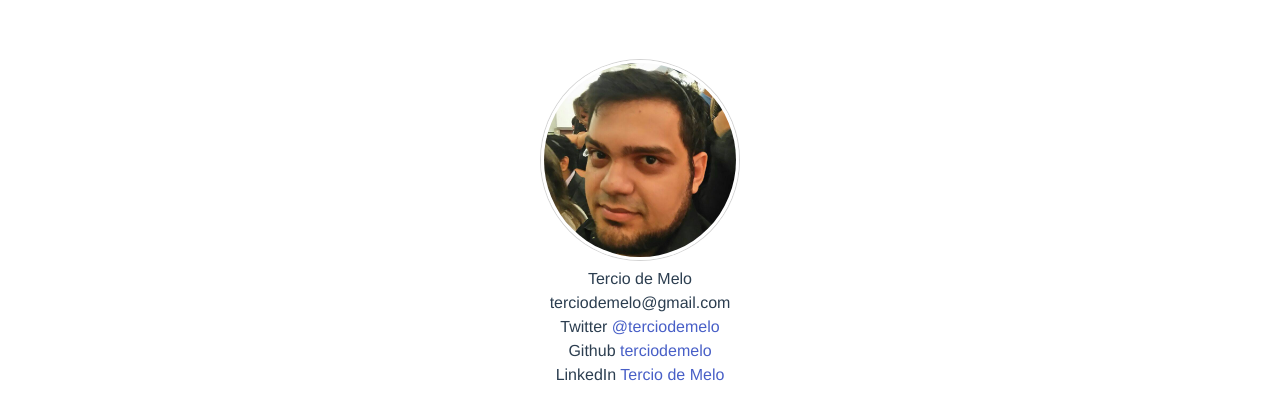
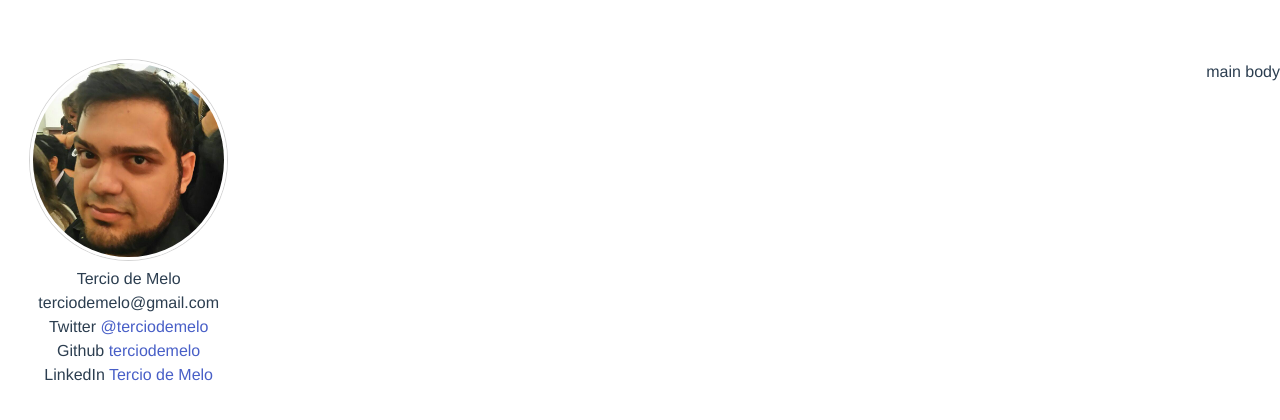
Before and after one commit to terciodemelo/tercio.me, a Vue app: page / in a window 1280 px wide. Shown: the top 420 px of the page. Built offline with nearby package versions, Linux system fonts and the light colour scheme; what vue-resource would draw is missing.

Commit message:
Specializes components

```diff
--- a/src/App.vue
+++ b/src/App.vue
@@ -1,17 +1,26 @@
 <template>
   <div id="app">
+    <info-bar></info-bar>
     <router-view></router-view>
   </div>
 </template>
 
 <script>
+import InfoBar from './components/InfoBar'
+
 export default {
-  name: 'app'
+  name: 'app',
+  components: {
+    InfoBar
+  }
 }
 </script>
 
 <style>
 #app {
+  display: flex;
+  justify-content: space-between;
+
   font-family: 'Avenir', Helvetica, Arial, sans-serif;
   -webkit-font-smoothing: antialiased;
   -moz-osx-font-smoothing: grayscale;
--- a/src/components/Home.vue
+++ b/src/components/Home.vue
@@ -1,39 +1,14 @@
 <template>
-  <div class="home">
-    <profile-pic></profile-pic>
-
-    <info-piece :title="'Tercio de Melo'"></info-piece>
-
-    <info-piece :title="'terciodemelo@gmail.com'"></info-piece>
-
-    <info-piece :title="'Twitter'"
-                :link="'https://twitter.com/terciodemelo'"
-                :content="'@terciodemelo'"></info-piece>
-
-    <info-piece :title="'Github'"
-                :link="'https://github.com/terciodemelo'"
-                :content="'terciodemelo'"></info-piece>
-
-    <info-piece :title="'LinkedIn'"
-                :link="'https://www.linkedin.com/in/tercio-de-melo-0b714010a/'"
-                :content="'Tercio de Melo'"></info-piece>
-
+  <div id="home">
+    main body
   </div>
 </template>
 
 <script>
-  import ProfilePic from './info/ProfilePic'
-  import InfoPiece from './info/InfoPiece'
-
-  export default {
-    name: 'home',
-    components: {
-      ProfilePic,
-      InfoPiece
-    }
-  }
+export default {
+  name: 'home'
+}
 </script>
 
 <style scoped>
-
 </style>
--- /dev/null
+++ b/src/components/InfoBar.vue
@@ -0,0 +1,28 @@
+<template>
+  <div id="info-bar">
+    <profile-pic></profile-pic>
+    <info-piece :title="'Tercio de Melo'"></info-piece>
+    <contact></contact>
+  </div>
+</template>
+
+<script>
+import ProfilePic from './info/ProfilePic'
+import InfoPiece from './info/InfoPiece'
+import Contact from './info/Contact'
+
+export default {
+  name: 'info-bar',
+  components: {
+    ProfilePic,
+    InfoPiece,
+    Contact
+  }
+}
+</script>
+
+<style scoped>
+#info-bar {
+  margin-left: 30px;
+}
+</style>
--- /dev/null
+++ b/src/components/info/Contact.vue
@@ -0,0 +1,31 @@
+<template>
+  <div id="contact">
+    <info-piece :title="'terciodemelo@gmail.com'"></info-piece>
+
+    <info-piece :title="'Twitter'"
+                :link="'https://twitter.com/terciodemelo'"
+                :content="'@terciodemelo'"></info-piece>
+
+    <info-piece :title="'Github'"
+                :link="'https://github.com/terciodemelo'"
+                :content="'terciodemelo'"></info-piece>
+
+    <info-piece :title="'LinkedIn'"
+                :link="'https://www.linkedin.com/in/tercio-de-melo-0b714010a/'"
+                :content="'Tercio de Melo'"></info-piece>
+  </div>
+</template>
+
+<script>
+import InfoPiece from './InfoPiece'
+
+export default {
+  name: 'contact',
+  components: {
+    InfoPiece
+  }
+}
+</script>
+
+<style scoped>
+</style>
```
